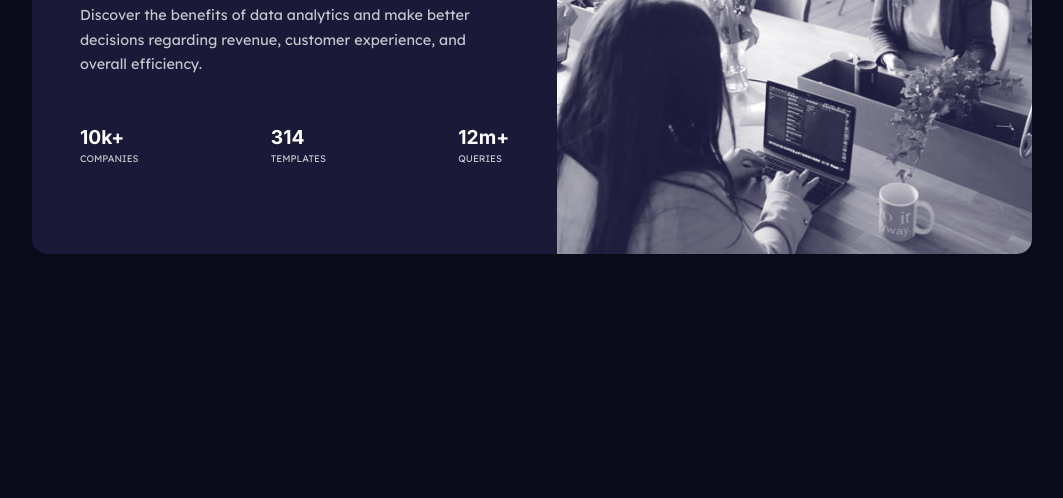
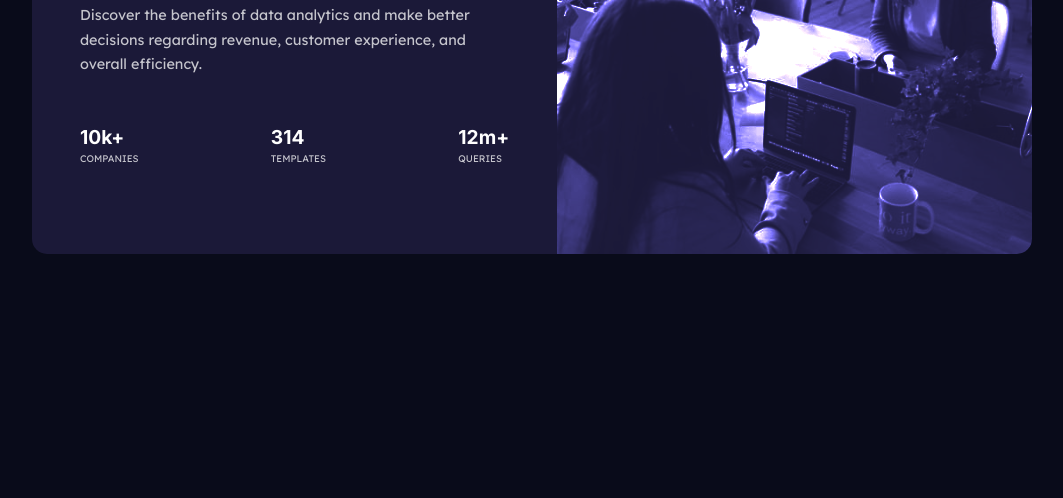
Before and after one commit to darmau591/challenge_5-preview-card, a plain HTML site: page index.html in a window 1280 px wide. Shown: the part 302-800 px from the top of the page, without its empty margins (108-1171 px from the left). Drawn offline with Linux system fonts and the light colour scheme.

Commit message:
update Css

```diff
--- a/style.css
+++ b/style.css
@@ -73,7 +73,7 @@ body{
 
 .card__img{
   width: 100%;
-  mix-blend-mode:screen;
+  mix-blend-mode:color-dodge;
 }
 
 
```
